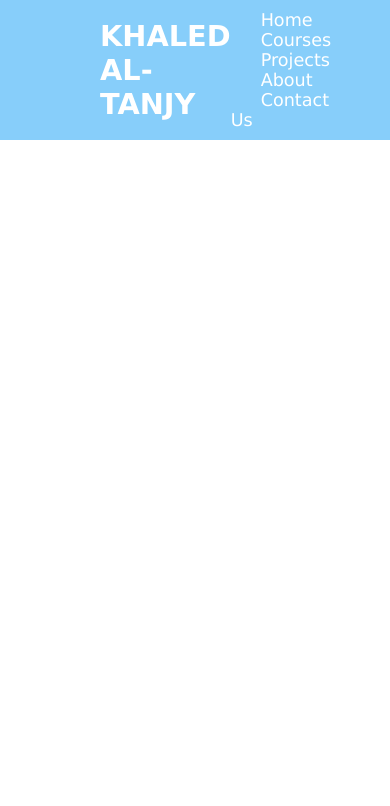
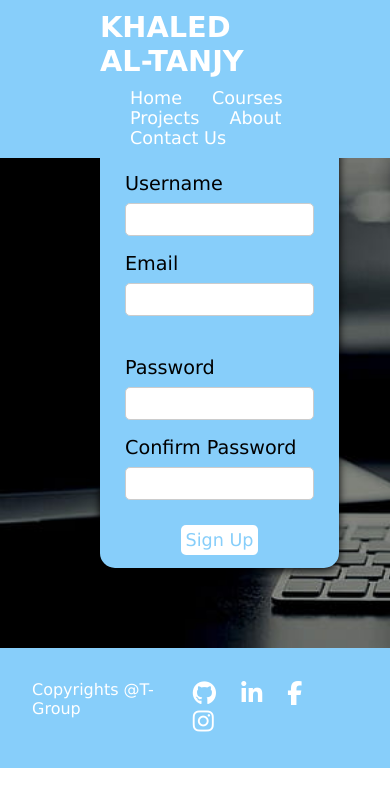
Before and after one commit to KhaledAlTanjy/portfolio, a plain HTML site: page register.html in a window 390 px wide. Drawn offline with Linux system fonts and the light colour scheme.

Commit message:
edit on css file to be responsive

```diff
--- a/css/style.css
+++ b/css/style.css
@@ -1,32 +1,69 @@
-
 @import url('https://fonts.googleapis.com/css2?family=Lato:wght@300&display=swap');
 
-*{
+* {
     box-sizing: border-box;
+    margin: 0;
     padding: 0;
-    margin: 0;
-    font-family:'Lucida Sans', 'Lucida Sans Regular', 'Lucida Grande', 'Lucida Sans Unicode', Geneva, Verdana, sans-serif, Courier, monospace;
+    font-family: 'Lucida Sans', 'Lucida Sans Regular', 'Lucida Grande', 'Lucida Sans Unicode', Geneva, Verdana, sans-serif, Courier, monospace;
 }
 
-header{
-    background-color:lightskyblue;
+/*
+.breadcrumb.mobile-only {
+    display: none;
+}
+*/
+
+
+header {
+    display: flex;
+    background-color: lightskyblue;
     width: 100%;
     position: fixed;
     z-index: 999;
-    display: flex;
     justify-content: space-between;
     align-items: center;
-    ;padding: 10px 100px ;
+    padding: 10px 100px;
 
 }
-.logo{
+header .navbar ul{
+    list-style: none;
+}
+header .navbar ul li{
+    position: relative;
+    float: left;
+}
+
+
+header .navbar ul li {
+
+
+    color: #333;
+    display: block;
+
+}
+
+#menu-bar{
+    display: none;
+    header .navbar ul li{
+        width: 100%;
+        position: relative;
+    }
+}
+
+#menu-bar:checked ~ .navbar{
+    display: block;
+}
+
+.logo {
+    display: flex;
     text-decoration: none;
     color: white;
     text-transform: uppercase;
-    font-weight : 600;
+    font-weight: 600;
     font-size: 1.8em;
 }
-.navbar a{
+
+.navbar a {
     color: white;
     text-decoration: none;
     font-size: 1.1em;
@@ -34,14 +71,16 @@ header{
     padding-left: 30px;
 
 }
-.navbar a:hover{
-    color: black ;
+
+.navbar a:hover {
+    color: black;
 }
 
-section{
+section {
     padding: 100px 200px;
 
 }
+
 .main {
     width: 100%;
     min-height: 100vh;
@@ -49,25 +88,27 @@ section{
     align-items: center;
     background-image: url('../images/it1.jpg');
     background-repeat: no-repeat;
-    background-size:cover;
+    background-size: cover;
     background-position: center;
     background-attachment: fixed;
 }
 
-.main h2{
+.main h2 {
     color: white;
     font-size: 3.5em;
     font-weight: 700;
-    margin-top :10px;
+    margin-top: 10px;
 }
-.main h3{
+
+.main h3 {
     color: white;
     font-size: 2em;
     letter-spacing: 1px;
     margin-top: 10px;
     margin-bottom: 10px;
 }
-.main-btn{
+
+.main-btn {
     color: white;
     background-color: lightskyblue;
     text-decoration: none;
@@ -81,52 +122,59 @@ section{
     transition: 0.7s ease;
 }
 
-.main-btn:hover{
+.main-btn:hover {
     background-color: black;
     transform: scale (1.1);
 }
-.social-icons a{
+
+.social-icons a {
     color: white;
     font-size: 1.5em;
     padding-right: 20px;
 }
 
-.title{
+.title {
     display: flex;
     justify-content: center;
-    color:black ;
+    color: black;
     font-size: 2.2em;
     font-weight: 800;
     margin-bottom: 30px;
 }
-.content{
+
+.content {
     display: flex;
     justify-content: center;
     flex-direction: row;
     flex-wrap: wrap;
 }
-.card{
+
+.card {
     background-color: white;
     width: 350px;
     box-shadow: 0 5px 25px rgba(1 1 1 /15%);
     border-radius: 10px;
     padding: 25px;
-    margin: 15px; ;
+    margin: 15px;
+    ;
     transition: 0.7s ease;
 }
-.card:hover{
+
+.card:hover {
     transform: scale(1.1);
 }
 
 .icon {
-    color:black;
+    color: black;
     font-size: 8em;
     text-align: center;
 }
-.info{
+
+.info {
     text-align: center;
 }
-.info h3{
+
+.info h3 {
     color: black;
     font-size: 1.2em;
     font-weight: 700;
@@ -134,84 +182,158 @@ section{
 }
 
 
-.contact .icon{
+.contact .icon {
     font-size: 4.5em;
 }
-.contact .info h3{
+
+.contact .info h3 {
     color: black;
 }
-.contact .info p{
+
+.contact .info p {
     font-size: 1em;
 }
-.footer{
+
+.footer {
     background-color: lightskyblue;
-    color : white;
+    color: white;
     padding: 2em;
     display: flex;
     justify-content: space-between;
 }
 
+.reg-box {
+    display: grid;
+    font-size: 1.2em;
+    place-items: center;
+    background-image: url('../images/it1.jpg');
+    background-size: cover;
+    background-repeat: no-repeat;
+    /* width: 600px; */
+
+
+}
+
+.register-form {
+    background-color: lightskyblue;
+    box-shadow: 0 2px 8px;
+    border-radius: 15px;
+}
+
+.reg-form {
+    display: grid;
+    grid-template-columns: 1fr 1fr;
+    gap: 2rem;
+    padding: 25px;
+    width: 600px;
+    /* margin: 25px; */
+}
+
+.reg-box h2 {
+    grid-column: span 2;
+    text-align: center;
+    margin-bottom: 25px;
+}
+
+.column {
+    display: grid;
+    gap: 0.5rem;
+}
+
+.column label {
+    margin-top: 0.5rem;
+}
+
+.reg-form input {
+    padding: 0.5rem;
+    border: 1px solid #ccc;
+    border-radius: 5px;
+    width: 100;
+}
 
 
 
-/*
-body{
-    color: white;
-    line-height: 1.6;
+.reg-box button:hover {
+    transition: 0.7s ease;
+    background-color: black;
 }
 
-ul{
-    list-style-type: none;
+.signup-btn {
+    /* width: 100%; */
+    display: flex;
+    justify-content: center;
 }
 
-a{
-    text-decoration: none;
-    color: black;
-}
-
-h1 , h2{
-    font-weight: 300;
-    line-height: 1.2;
-    margin: 10px 0;
-}
-
-p{
-    margin: 10px 0;
-}
-
-.navbar{
-    background-color: red;
-    color: bisque;
-    height: 70px;
-}
-.navbar ul{
-    display: flex;
-}
-.navbar a {
-    color: white;
-    padding: 10px;
-    margin: 0;
-}
- .navbar a:hover {
-    border-bottom: 2px white solid;
- }
-
-.navbar .flex {
-    justify-content: space-between;
-}
-.container{
-    max-width: 1100px;
-    margin: auto 0;
-    overflow: auto;
-    padding: 0 40px;
+.signup-btn button {
+    padding: 0.3rem;
+    background-color: white;
+    color: lightskyblue;
+    border: none;
+    border-radius: 5px;
+    font-size: 1.1rem;
+    cursor: pointer;
+    margin-bottom: .75em;
 }
 
 
-.flex{
-    display: flex;
-    justify-content: center;
-    align-items: center;
-    height: 100%;
+/* Tablets and smaller laptops */
+
+/*
+@media (max-width: 992px) {
+    header {
+        flex-direction: column;
+        align-items: flex-start;
+        padding: 10px 50px;
+    }
+
+    .navbar {
+        margin-top: 10px;
+        display: flex;
+        flex-wrap: wrap;
+    }
+
+    .main h2 {
+        font-size: 2.5em;
+    }
+
+    .main h3 {
+        font-size: 1.5em;
+    }
+
+    section {
+        padding: 80px 100px;
+    }
+
+    .reg-form {
+        grid-template-columns: 1fr;
+        width: 100%;
+    }
 }
+*/
 
-*/
+@media (max-width:992px){
+    header {
+        flex-direction: column;
+        align-items: flex-start;
+        padding: 10px 100px;
+
+    }
+    .navbar{
+        margin-top:  10px ;
+        display: flex;
+        flex-wrap:wrap;
+    }
+    .main h2{
+        font-size: 2em;
+    }
+    .main h3{
+        font-size: 1em;
+    }
+    section{
+        padding: 80px 100px;
+    }
+    .reg-form {
+        grid-template-columns: 1fr;
+        width: 100%;
+    }
+}
--- a/register.html
+++ b/register.html
@@ -16,18 +16,61 @@
 <body>
 
 
-    <!-- Navbar -->
+    <!-- Header -->
     <header>
         <a href="#" class="logo">Khaled Al-Tanjy</a>
         <nav class="navbar">
             <a href="index.html">Home</a>
-            <a href="#course">Courses</a>
+            <a href="/index.html#course">Courses</a>
             <a href="#projects">Projects</a>
             <a href="#about">About</a>
-            <a href="#contact">Contact Us</a>
+            <a href="/index.html#contact">Contact Us</a>
         </nav>
     </header>
+    <!-- Registeriton -->
+
+    <section class="reg-box">
+        <form action="" class="register-form">
+            <h2 style="color: #fff;">Register</h2>
+            <div class="reg-form">
+                <div class="column">
+                    <label for="username">Username</label>
+                    <input type="text" id="username" name="username" required>
+
+                    <label for="email">Email</label>
+                    <input type="email" id="email" name="email" required>
+                </div>
+
+                <div class="column">
+                    <label for="password">Password</label>
+                    <input type="password" id="password" name="password" required>
+
+                    <label for="confirm">Confirm Password</label>
+                    <input type="password" id="confirm" name="confirm" required>
+                </div>
+            </div>
+            <div class="signup-btn">
+                <button  type="submit">Sign Up</button>
+            </div>
+        </form>
+    </section>
+
+
+
+    <!-- Footer -->
+    <footer class="footer">
+        <p class="footer-title">Copyrights @<span>T-Group</span></p>
+        <div class="social-icons">
+            <a href="https://github.com/KhaledAlTanjy/Lourki-website"><i class="fa-brands fa-github"></i></i></a>
+            <a
+                href="https://www.linkedin.com/in/khaled-al-tanjy-456878233?lipi=urn%3Ali%3Apage%3Ad_flagship3_profile_view_base_contact_details%3B8%2F3wN93cTn6uWWafw0MxnA%3D%3D"><i
+                    class="fa-brands fa-linkedin-in"></i></a>
+            <a href="#"><i class="fa-brands fa-facebook-f"></i></a>
+            <a href="#"><i class="fa-brands fa-instagram"></i></a>
+        </div>
+    </footer>
 
 
 </body>
+
 </html>
```
Also changed, not shown: index.html (+23 -12 lines).
